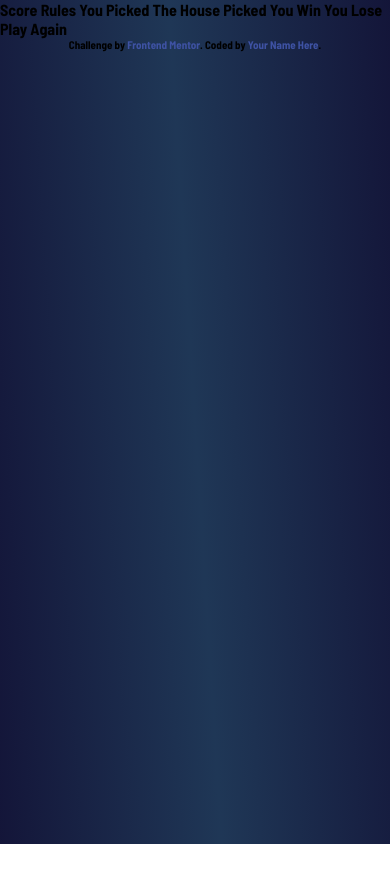
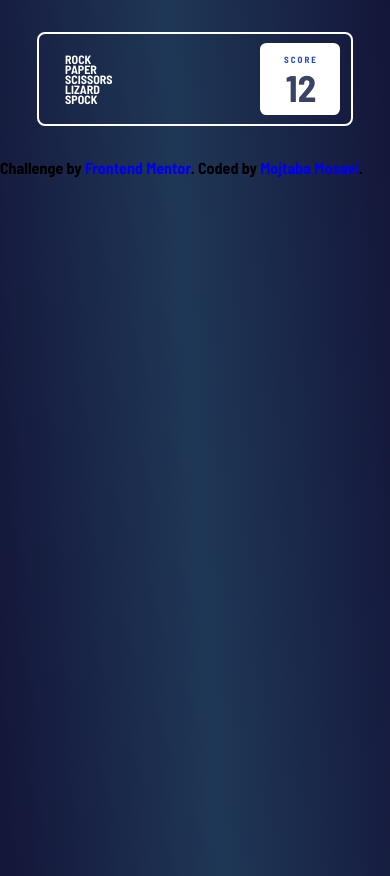
Before and after one commit to MojtabaMosavi/fantastic-engine, a website built with webpack: page src/index.html in a window 390 px wide. Before the commit the page ends 844 px from the top, so only its background shows below. Built offline with nearby package versions, Linux system fonts and the light colour scheme.

Commit message:
Header element
Initial state of game__header, mobile view is completed.
The styles are dependent of existance partials in abstracts folder,
global variables, functions ect.

```diff
--- a/src/index.html
+++ b/src/index.html
@@ -3,34 +3,31 @@
 <head>
   <meta charset="UTF-8">
   <meta name="viewport" content="width=device-width, initial-scale=1.0"> <!-- displays site properly based on user's device -->
-
-  <link rel="icon" type="image/png" sizes="32x32" href="./images/favicon-32x32.png">
-
+  <link rel="icon" type="image/png" sizes="32x32" href="./assets/images/favicon-32x32.png">
   <title>Frontend Mentor | Rock, Paper, Scissors</title>
-  Score
-  Rules
-
-  You Picked
-  The House Picked
-
-  You Win
-  You Lose
-
-  Play Again
-
-  <!-- Feel free to remove these styles or customise in your own stylesheet 👍 -->
-  <style>
-    .attribution { font-size: 11px; text-align: center; }
-    .attribution a { color: hsl(228, 45%, 44%); }
-  </style>
 </head>
 <body>
+  <main class="main">
+    <div class="main__content-wrapper">
+      <div class="game">
+          <div class="game__content-wrapper">
 
+            <header class="game__header">
+              <h1 class="game__heading">Rock Paper Scissors Lizard Spock</h1>
+              <div class="game__score-display">
+                <span class="game__score-heading">Score</span>
+                <span class="game__score">12</span>
+              </div>
+            </header><!-- End of game__header -->
 
-
-  <div class="attribution">
-    Challenge by <a href="https://www.frontendmentor.io?ref=challenge" target="_blank">Frontend Mentor</a>.
-    Coded by <a href="#">Your Name Here</a>.
-  </div>
+          </div>
+    </div>
+  </main>
+  <footer>
+    <div class="attribution">
+      Challenge by <a href="https://www.frontendmentor.io?ref=challenge" target="_blank">Frontend Mentor</a>.
+      Coded by <a href="#">Mojtaba Mosavi</a>.
+    </div>
+  </footer>
 </body>
 </html>
--- /dev/null
+++ b/src/scss/layout/_header.scss
@@ -0,0 +1,62 @@
+@use "../abstracts" as utility;
+@import "../abstracts/functions";
+/*-------------------------------------------*\
+    #game-header
+\*--------------------------------------------*/
+
+.game {
+  &__header {
+    border: 2px solid #fff;
+    border-radius: 0.5rem;
+    @include utility.interpolate(
+      width,
+      utility.$mobile-width,
+      utility.$desktop-width,
+      rem(310px),
+      rem(700px)
+    );
+
+    margin: clamp(2rem, 4vw + 1rem, 3rem) auto;
+    @include utility.flexify();
+  }
+
+  &__heading {
+    font-size: rem(12px);
+    max-width: rem(32px);
+    color: var(--white);
+    line-height: rem(10px);
+    margin: rem(20px) rem(26px);
+    text-transform: uppercase;
+  }
+
+  &__score-display {
+    background: var(--white);
+    margin: 3px 11px 4px 13px;
+    padding: 11px 22px 6px 24px;
+    text-align: center;
+    border-radius: 0.4rem;
+  }
+
+  &__score-heading {
+    display: block;
+    text-transform: uppercase;
+    font-size: 9px;
+    letter-spacing: 2px;
+    color: var(--Score-Text);
+  }
+
+  &__score {
+    font-size: rem(37px);
+    color: var(--Dark-Text);
+  }
+
+  // tablet view -----------------------------------------------------------
+  @include utility.respond-to("tablet") {
+    &__heading {
+      font-size: rem(29px);
+      max-width: 8rem;
+      line-height: rem(23px);
+      margin: rem(13px) rem(29px);
+    }
+  }
+}
--- a/src/scss/layout/_index.scss
+++ b/src/scss/layout/_index.scss
@@ -1 +1,2 @@
 @forward "./body";
+@forward "./header";
```
